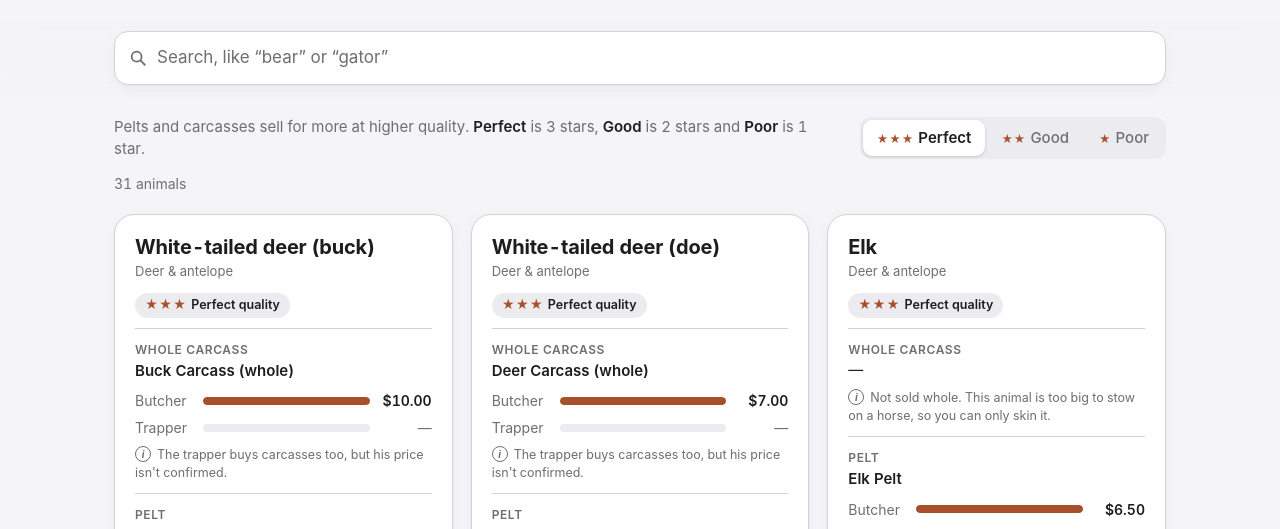
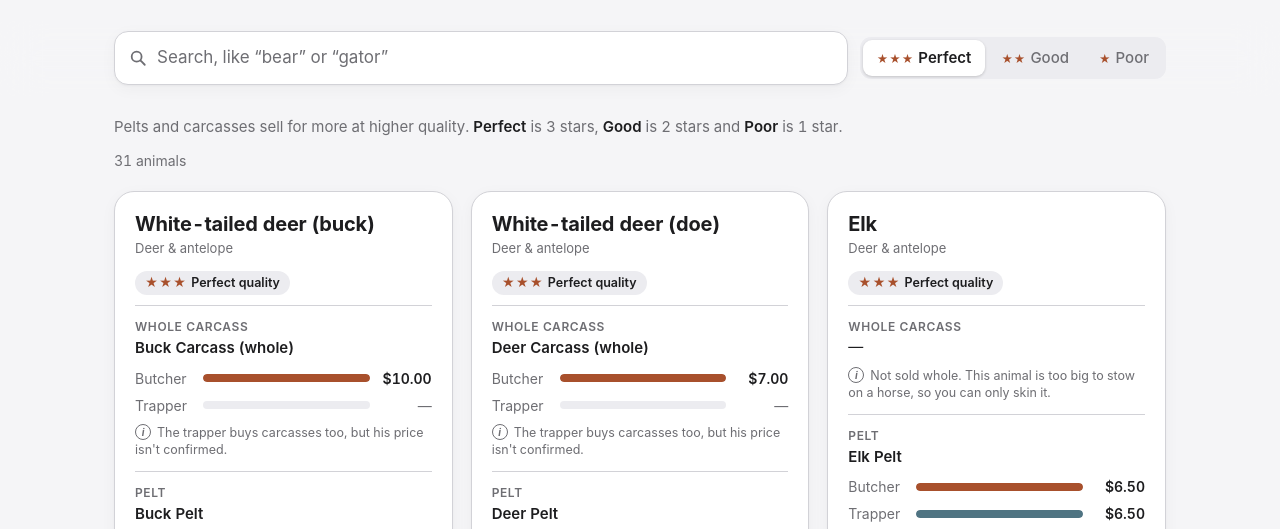
Before and after one commit to MarcusTravis/rdr2hunting, a plain HTML site: page index.html in a window 1280 px wide. Shown: the part 213-742 px from the top of the page. Drawn offline with Linux system fonts and the light colour scheme.

Commit message:
Pin quality toggle with search in a sticky translucent bar

```diff
--- a/app.js
+++ b/app.js
@@ -240,6 +240,20 @@
     });
   });
 
+  /* ---------- sticky bar ---------- */
+  var bar = document.querySelector('.searchbar'), sentinel = $('stick-sentinel');
+  if (bar && sentinel && 'IntersectionObserver' in window) {
+    new IntersectionObserver(function (es) {
+      var e = es[es.length - 1];
+      bar.classList.toggle('is-stuck', !e.isIntersecting && e.boundingClientRect.top < 0);
+    }).observe(sentinel);
+  }
+  if (bar && 'ResizeObserver' in window) {
+    new ResizeObserver(function () {
+      document.documentElement.style.setProperty('--stick-h', Math.ceil(bar.getBoundingClientRect().height) + 'px');
+    }).observe(bar);
+  }
+
   window.addEventListener('hashchange', function () {
     var id = decodeURIComponent(location.hash.slice(1));
     if (id && animals.length) goTo(id);
--- a/index.html
+++ b/index.html
@@ -36,8 +36,10 @@
   <p class="lede">What the butcher and the trapper pay for every animal in Red Dead Redemption 2.</p>
 </header>
 
+<div id="stick-sentinel" class="sentinel" aria-hidden="true"></div>
 <div class="searchbar">
   <div class="searchwrap">
+   <div class="searchfield">
     <label for="search" class="sr">Search animals</label>
     <div class="field">
       <svg class="icon" viewBox="0 0 20 20" width="18" height="18" aria-hidden="true"><circle cx="8.5" cy="8.5" r="5.5" fill="none" stroke="currentColor" stroke-width="2"/><path d="M13 13l4.5 4.5" stroke="currentColor" stroke-width="2" stroke-linecap="round"/></svg>
@@ -48,6 +50,13 @@
       <kbd class="slash" aria-hidden="true">/</kbd>
     </div>
     <ul id="suggestions" class="suggestions" role="listbox" aria-label="Suggestions" hidden></ul>
+   </div>
+   <fieldset class="seg" id="tiers">
+      <legend class="sr">Quality shown on all cards</legend>
+      <input type="radio" name="tier" id="tier-perfect" value="perfect" checked><label for="tier-perfect"><span class="stars" aria-hidden="true">★★★</span> Perfect</label>
+      <input type="radio" name="tier" id="tier-good" value="good"><label for="tier-good"><span class="stars" aria-hidden="true">★★</span> Good</label>
+      <input type="radio" name="tier" id="tier-poor" value="poor"><label for="tier-poor"><span class="stars" aria-hidden="true">★</span> Poor</label>
+   </fieldset>
   </div>
 </div>
 
@@ -55,12 +64,6 @@
   <section class="controls" aria-labelledby="legend-h">
     <h2 id="legend-h" class="sr">Quality</h2>
     <p class="legend">Pelts and carcasses sell for more at higher quality. <strong>Perfect</strong> is 3 stars, <strong>Good</strong> is 2 stars and <strong>Poor</strong> is 1 star.</p>
-    <fieldset class="seg" id="tiers">
-      <legend class="sr">Quality shown on all cards</legend>
-      <input type="radio" name="tier" id="tier-perfect" value="perfect" checked><label for="tier-perfect"><span class="stars" aria-hidden="true">★★★</span> Perfect</label>
-      <input type="radio" name="tier" id="tier-good" value="good"><label for="tier-good"><span class="stars" aria-hidden="true">★★</span> Good</label>
-      <input type="radio" name="tier" id="tier-poor" value="poor"><label for="tier-poor"><span class="stars" aria-hidden="true">★</span> Poor</label>
-    </fieldset>
     <p id="count" class="count" aria-live="polite">Loading…</p>
   </section>
 
--- a/styles.css
+++ b/styles.css
@@ -27,8 +27,13 @@ a{color:var(--accent)}
 h1{margin:0;font-size:clamp(34px,6vw,52px);line-height:1.08;letter-spacing:-.025em;font-weight:700}
 .lede{margin:12px 0 0;font-size:19px;color:var(--muted);max-width:36em}
 
-.searchbar{position:sticky;top:0;z-index:10;padding:10px 0;background:color-mix(in srgb,var(--bg) 82%,transparent);-webkit-backdrop-filter:saturate(180%) blur(16px);backdrop-filter:saturate(180%) blur(16px);border-bottom:1px solid transparent}
-.searchwrap{position:relative}
+.sentinel{height:1px;margin-bottom:-1px;pointer-events:none;visibility:hidden}
+.searchbar{position:sticky;top:env(safe-area-inset-top,0px);z-index:10;padding:10px 0;background:color-mix(in srgb,var(--bg) 72%,transparent);-webkit-backdrop-filter:saturate(180%) blur(20px);backdrop-filter:saturate(180%) blur(20px);border-bottom:1px solid transparent;transition:border-color .2s,box-shadow .2s}
+.searchbar.is-stuck{border-bottom-color:var(--line);box-shadow:0 4px 18px rgba(0,0,0,.08)}
+@supports not ((backdrop-filter:blur(1px)) or (-webkit-backdrop-filter:blur(1px))){.searchbar{background:color-mix(in srgb,var(--bg) 96%,transparent)}}
+@media (prefers-reduced-transparency:reduce){.searchbar{background:var(--bg);-webkit-backdrop-filter:none;backdrop-filter:none}}
+.searchwrap{position:relative;display:flex;align-items:center;gap:12px}
+.searchfield{position:relative;flex:1;min-width:0}
 .field{position:relative;display:flex;align-items:center;background:var(--surface);border:1px solid var(--line);border-radius:14px;box-shadow:var(--shadow)}
 .field:focus-within{border-color:var(--accent);box-shadow:0 0 0 3px var(--hl)}
 .field .icon{position:absolute;left:14px;color:var(--muted);pointer-events:none}
@@ -41,7 +46,7 @@ h1{margin:0;font-size:clamp(34px,6vw,52px);line-height:1.08;letter-spacing:-.025
 .slash{position:absolute;right:12px;font:inherit;font-size:13px;color:var(--muted);border:1px solid var(--line);border-radius:6px;padding:0 7px;line-height:20px}
 @media (hover:none){.slash{display:none}#search{padding-right:46px}.clear{right:10px}}
 
-.suggestions{position:absolute;left:24px;right:24px;top:calc(100% + 6px);margin:0;padding:6px;list-style:none;background:var(--surface);border:1px solid var(--line);border-radius:14px;box-shadow:0 10px 30px rgba(0,0,0,.14);max-height:60vh;overflow:auto}
+.suggestions{position:absolute;z-index:2;left:0;right:0;top:calc(100% + 6px);margin:0;padding:6px;list-style:none;background:var(--surface);border:1px solid var(--line);border-radius:14px;box-shadow:0 10px 30px rgba(0,0,0,.14);max-height:60vh;overflow:auto}
 .suggestions[hidden]{display:none}
 .suggestions li{padding:9px 12px;border-radius:9px;cursor:pointer;display:flex;flex-wrap:wrap;gap:2px 10px;align-items:baseline}
 .suggestions li[aria-selected="true"],.suggestions li:hover{background:var(--accent);color:#fff}
@@ -53,18 +58,25 @@ main{padding-top:20px;padding-bottom:8px}
 .controls{display:flex;flex-wrap:wrap;gap:12px 20px;align-items:center;margin-bottom:20px}
 .legend{margin:0;flex:1 1 320px;font-size:15px;color:var(--muted)}
 .legend strong{color:var(--fg);font-weight:600}
-.seg{display:inline-flex;margin:0;padding:3px;border:0;background:var(--track);border-radius:11px;gap:2px}
+.seg{position:relative;flex:none;display:inline-flex;margin:0;padding:3px;border:0;background:var(--track);border-radius:11px;gap:2px}
 .seg input{position:absolute;opacity:0;pointer-events:none}
 .seg label{padding:7px 14px;border-radius:9px;font-size:15px;font-weight:500;cursor:pointer;color:var(--muted);white-space:nowrap}
 .seg .stars{font-size:11px;letter-spacing:1px;color:var(--butcher)}
 .seg input:checked+label{background:var(--surface);color:var(--fg);box-shadow:0 1px 3px rgba(0,0,0,.18);font-weight:600}
 .seg input:focus-visible+label{outline:3px solid var(--accent);outline-offset:1px}
+@media (max-width:599px){
+  .searchbar{padding:8px 0}
+  .searchwrap{flex-direction:column;align-items:stretch;gap:8px}
+  #search{padding-top:10px;padding-bottom:10px}
+  .seg{display:grid;grid-template-columns:repeat(3,1fr);width:100%}
+  .seg label{padding:5px 6px;text-align:center;font-size:14px}
+}
 .count{margin:0;flex-basis:100%;font-size:14px;color:var(--muted)}
 
 .grid{display:grid;grid-template-columns:1fr;gap:18px;outline:none}
 @media (min-width:640px){.grid{grid-template-columns:repeat(2,1fr)}}
 @media (min-width:980px){.grid{grid-template-columns:repeat(3,1fr)}}
-.card{background:var(--surface);border:1px solid var(--line);border-radius:20px;padding:20px;box-shadow:var(--shadow);scroll-margin-top:90px;transition:box-shadow .4s,border-color .4s}
+.card{background:var(--surface);border:1px solid var(--line);border-radius:20px;padding:20px;box-shadow:var(--shadow);scroll-margin-top:calc(var(--stick-h,120px) + env(safe-area-inset-top,0px) + 16px);transition:box-shadow .4s,border-color .4s}
 .card[hidden]{display:none}
 .card.flash{border-color:var(--accent);box-shadow:0 0 0 4px var(--hl)}
 .card h2{margin:0;font-size:20px;line-height:1.25;letter-spacing:-.01em}
```
